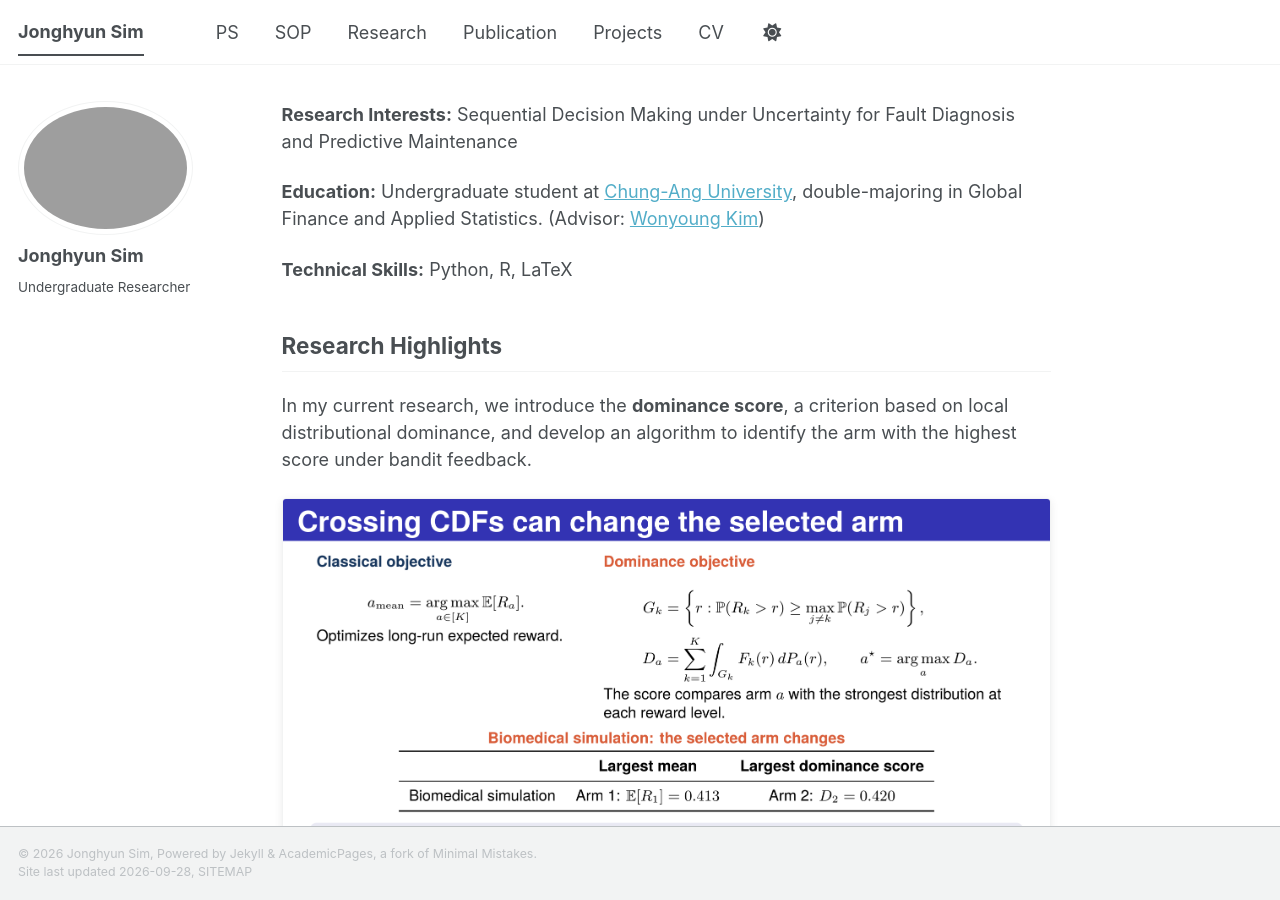
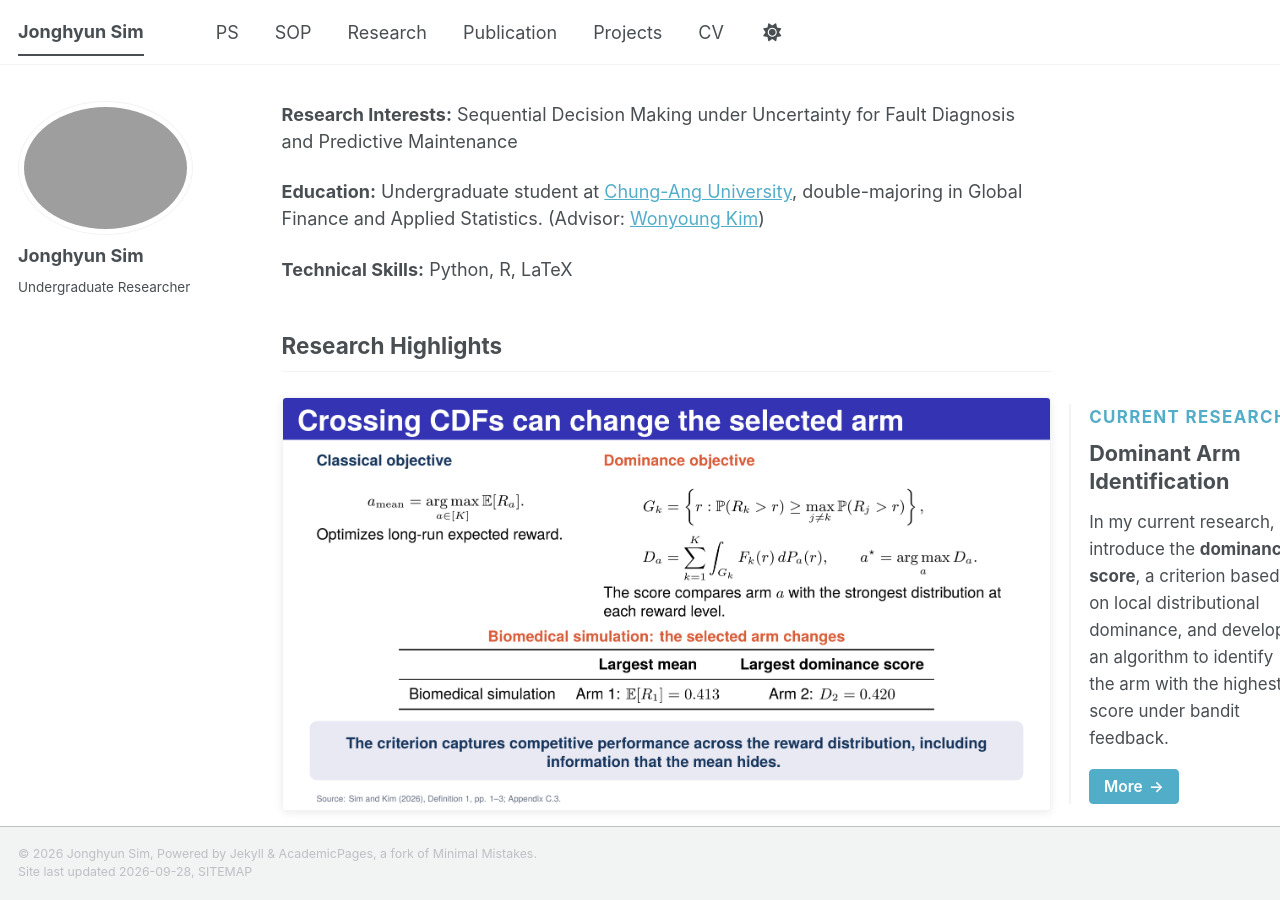
Before and after one commit to simjonghyun/simjonghyun.github.io, a Jekyll site: the page built from _pages/about.md, in a window 1280 px wide and 900 px high. Built offline with Jekyll 4.4.1, drawn with Linux system fonts in a browser that asks for light colours; a style sheet for code colours, icons or effects is not loaded.

Commit message:
Place research description beside full-size figure
Add a More button linking directly to the Dominant Arm Identification publication page.

```diff
--- a/_pages/about.md
+++ b/_pages/about.md
@@ -8,24 +8,32 @@ redirect_from:
 ---
 **Research Interests:** Sequential Decision Making under Uncertainty for Fault Diagnosis and Predictive Maintenance
 
-**Education:** Undergraduate student at [Chung-Ang University](https://www.cau.ac.kr/), double-majoring in Global Finance and Applied Statistics. (Advisor: [Wonyoung Kim](https://www.siai.cau.ac.kr))
+**Education:** Undergraduate student at [Chung-Ang University](https://www.cau.ac.kr/), double-majoring in Global Finance and Applied Statistics. (Advisor: [Wonyoung Kim](https://www.siai.cau.ac.kr/))
 
 **Technical Skills:** Python, R, LaTeX
 
 <section class="research-highlights" aria-labelledby="research-highlights-title">
-  <h2 id="research-highlights-title">Research Highlights</h2>
-  <p class="research-highlights__intro">In my current research, we introduce the <strong>dominance score</strong>, a criterion based on local distributional dominance, and develop an algorithm to identify the arm with the highest score under bandit feedback.</p>
+<h2 id="research-highlights-title">Research Highlights</h2>
 
+<div class="research-highlight-lead">
+<figure class="research-slide research-slide--overview">
+<a href="{{ '/images/research/dominance-score-overview.png' | relative_url }}" target="_blank" rel="noopener" aria-label="Open the dominance score overview at full size">
+<img src="{{ '/images/research/dominance-score-overview.png' | relative_url }}" alt="Overview showing how crossing reward distributions can make the largest-mean arm differ from the arm selected by the dominance score">
+</a>
+</figure>
 
-  <figure class="research-slide">
-    <a href="{{ '/images/research/dominance-score-overview.png' | relative_url }}" target="_blank" rel="noopener" aria-label="Open the dominance score overview slide at full size">
-      <img src="{{ '/images/research/dominance-score-overview.png' | relative_url }}" alt="Slide explaining how crossing reward distributions can make the largest-mean arm differ from the arm selected by the dominance score">
-    </a>
-  </figure>
+<div class="research-highlight-lead__text">
+<p class="research-highlight-lead__label">Current Research</p>
+<h3>Dominant Arm Identification</h3>
+<p>In my current research, we introduce the <strong>dominance score</strong>, a criterion based on local distributional dominance, and develop an algorithm to identify the arm with the highest score under bandit feedback.</p>
 
-  <figure class="research-slide">
-    <a href="{{ '/images/research/drdse-results.png' | relative_url }}" target="_blank" rel="noopener" aria-label="Open the DRDSE results slide at full size">
-      <img src="{{ '/images/research/drdse-results.png' | relative_url }}" alt="Slide comparing the sample complexity of DRDSE and an average-estimator baseline in Gaussian and biomedical settings">
-    </a>
-  </figure>
+<a class="research-highlight__more" href="{{ '/publication/2026-dai' | relative_url }}" aria-label="Read more about Dominant Arm Identification">More <span aria-hidden="true">→</span></a>
+</div>
+</div>
+
+<figure class="research-slide research-slide--results">
+<a href="{{ '/images/research/drdse-results.png' | relative_url }}" target="_blank" rel="noopener" aria-label="Open the DRDSE results at full size">
+<img src="{{ '/images/research/drdse-results.png' | relative_url }}" alt="Comparison of the sample complexity of DRDSE and an average-estimator baseline in Gaussian and biomedical settings">
+</a>
+</figure>
 </section>
```
